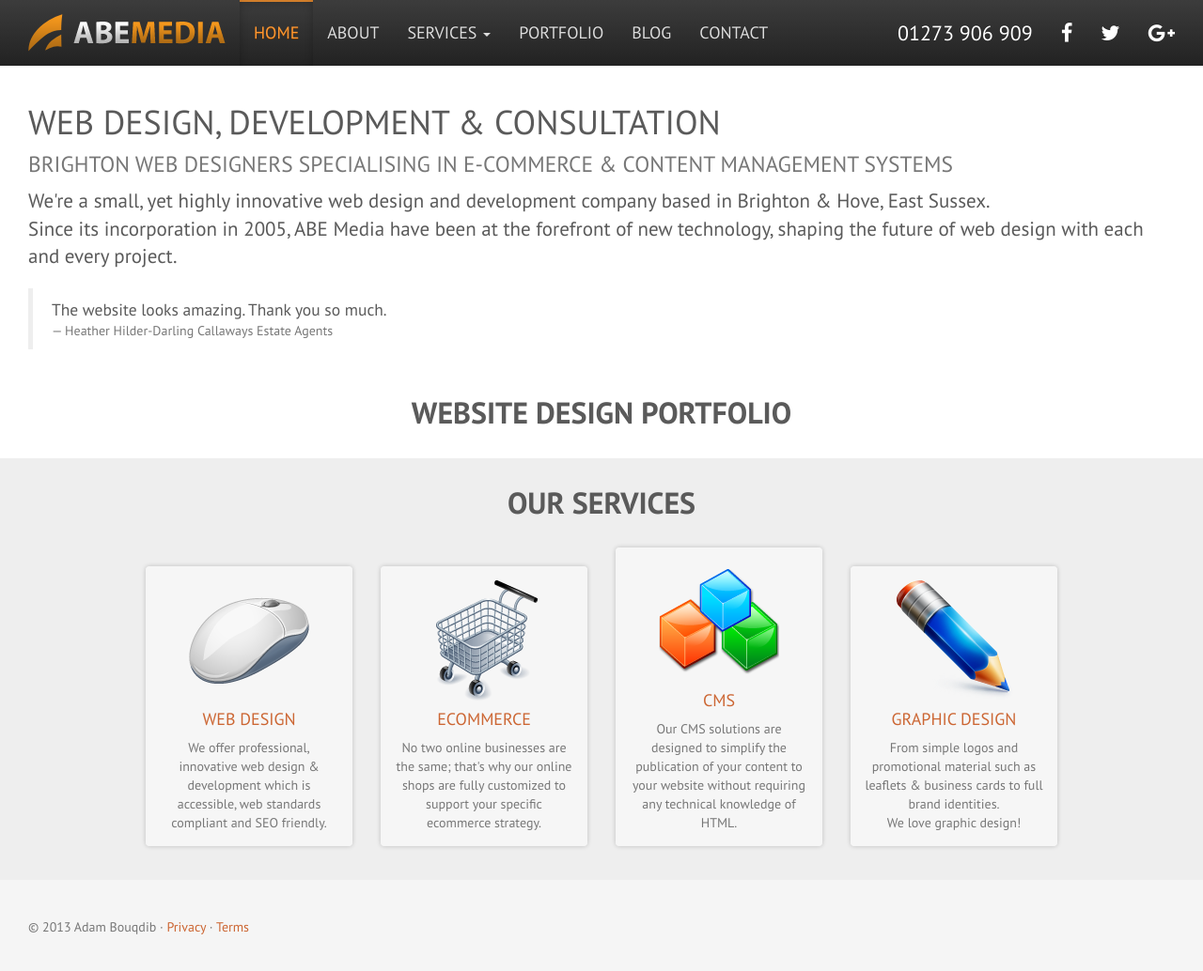
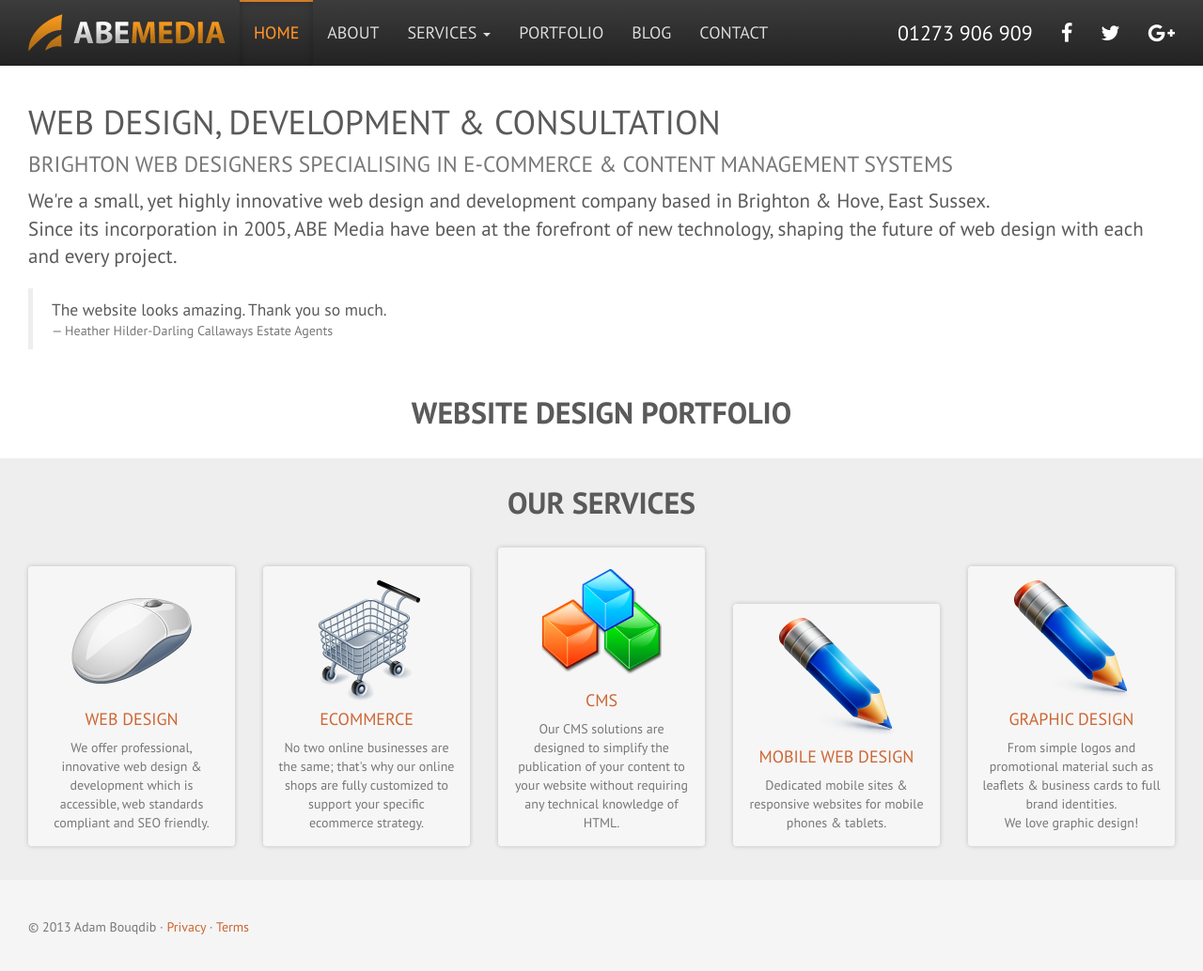
Before and after one commit to abemedia/abemedia.github.io, a Jekyll site: the page built from index.md, in a window 1280 px wide and 1037 px high. Shown: the top 1034 px of the window at 94% size. Built offline with Jekyll 4.4.1, drawn with Linux system fonts in a browser that asks for light colours; nearby versions of some CDN libraries.

Commit message:
Update services.yml

```diff
--- a/_data/services.yml
+++ b/_data/services.yml
@@ -17,6 +17,12 @@
     image: /images/services/blocks.png
     desc: "Our CMS solutions are designed to simplify the publication of your content to your website without requiring any technical knowledge of HTML."
 -
+    title: Mobile Web Design
+    alias: mobile
+    url: responsive-web-design
+    image: /images/services/pencil.png
+    desc: "Dedicated mobile sites &amp; responsive websites for mobile phones &amp; tablets."
+-
     title: Graphic Design
     alias: graphic
     url: graphic-design
```
